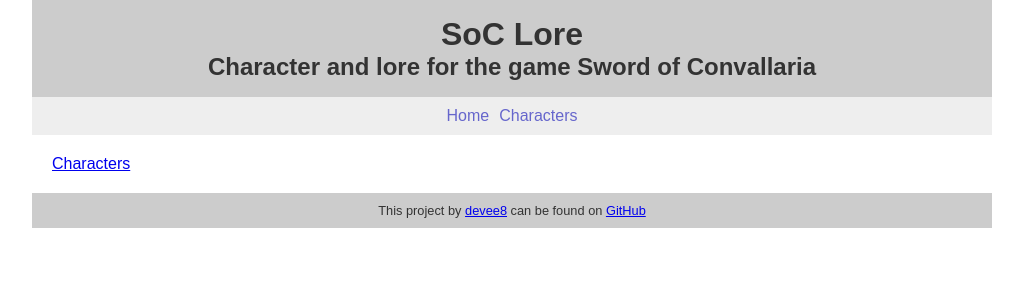
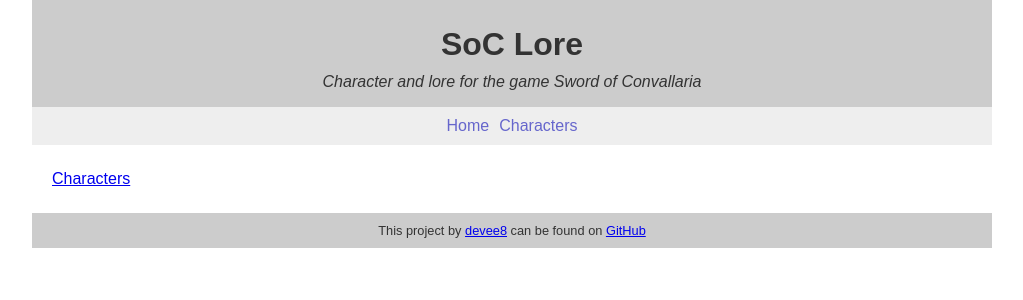
Before and after one commit to devee8/soc-lore, a Jekyll site: the page built from index.md, in a window 1280 px wide. Shown: the top 300 px of the page, without its empty margins (128-1151 px from the left). Built offline with Jekyll 4.4.1, drawn with Linux system fonts in a browser that asks for light colours; our own code applies the rules of GitHub Pages for plain Markdown files.

Commit message:
formatting

```diff
--- a/_layouts/default.html
+++ b/_layouts/default.html
@@ -25,7 +25,7 @@
 
     <header>
       <h1>{{ site.title | default: site.github.repository_name }}</h1>
-      <h2>{{ site.description | default: site.github.project_tagline }}</h2>
+      <div class="tagline">{{ site.description | default: site.github.project_tagline }}</div>
     </header>
 
     {% include nav.html %}
--- a/assets/css/style.scss
+++ b/assets/css/style.scss
@@ -9,6 +9,25 @@
 
 body {
     font-family: Arial, sans-serif;
+}
+
+h1{
+    padding-top: 10px;
+    padding-bottom: 10px;
+}
+
+h2{
+    padding-top: 5px;
+    padding-bottom: 5px;
+}
+
+p {
+    padding-top: 5px;
+    padding-bottom: 5px;
+}
+
+.tagline {
+    font-style: italic;
 }
 
 .container {
```
